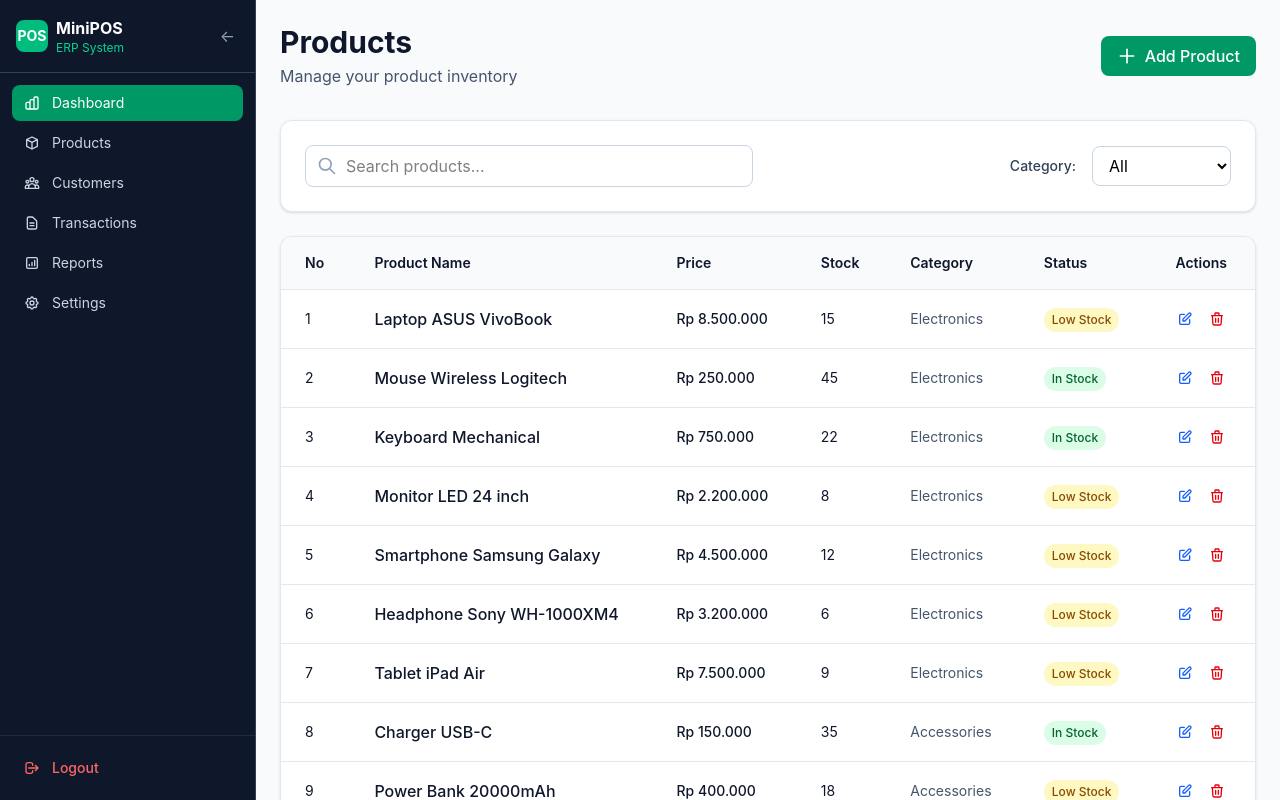
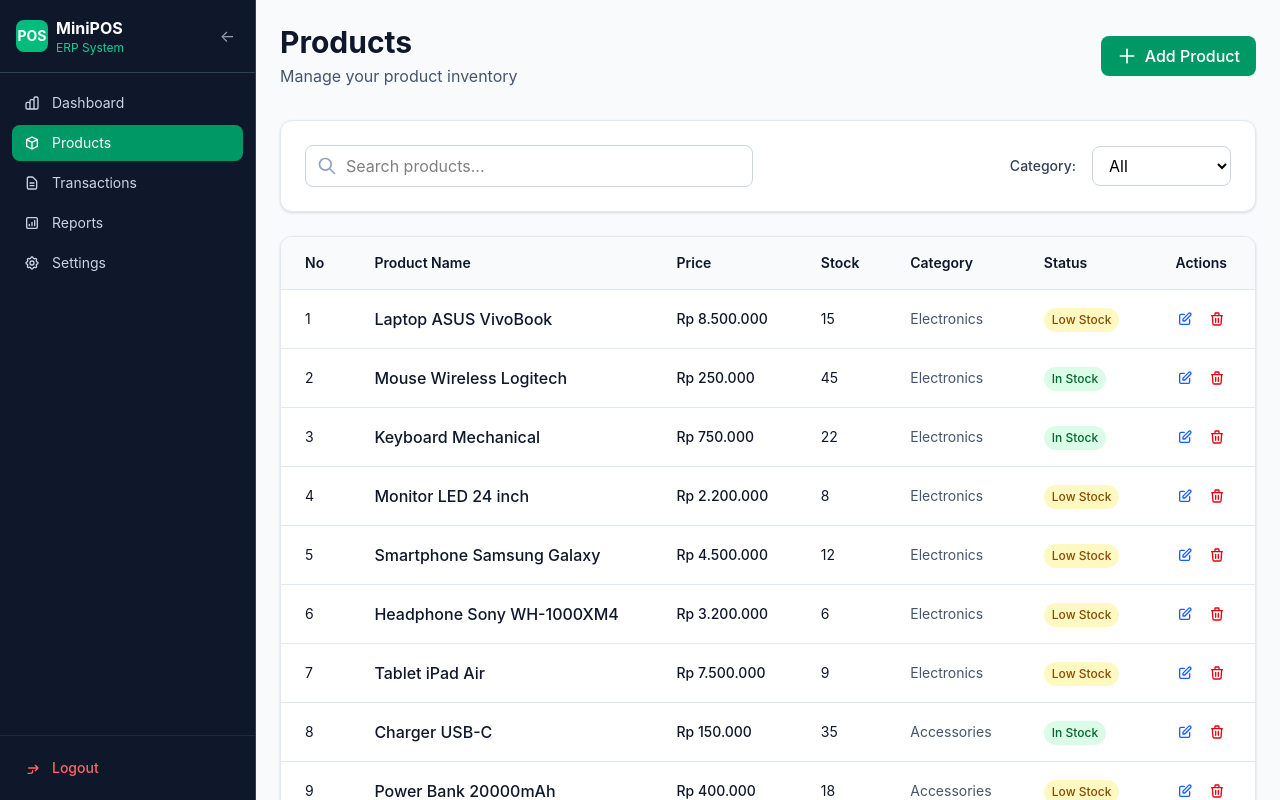
Before and after one commit to nazmisani/minipos-client, a Next.js app in the folder client/: page /products in a window 1280 px wide. Built offline with nearby package versions, Linux system fonts and the light colour scheme.

Commit message:
feat(sidebar): optimize icon usage and enhance navigation with path handling

```diff
--- a/client/src/components/Sidebar.tsx
+++ b/client/src/components/Sidebar.tsx
@@ -1,8 +1,9 @@
 "use client";
 
 import { useState } from "react";
+import { useRouter, usePathname } from "next/navigation";
 
-// Professional ERP Icons
+// Optimized Icons - Only what we need
 const DashboardIcon = () => (
   <svg
     className="w-4 h-4"
@@ -35,38 +36,6 @@ const ProductsIcon = () => (
   </svg>
 );
 
-const CategoriesIcon = () => (
-  <svg
-    className="w-4 h-4"
-    fill="none"
-    stroke="currentColor"
-    viewBox="0 0 24 24"
-  >
-    <path
-      strokeLinecap="round"
-      strokeLinejoin="round"
-      strokeWidth={2}
-      d="M7 7h.01M7 3h5c.512 0 1.024.195 1.414.586l7 7a2 2 0 010 2.828l-7 7a2 2 0 01-2.828 0l-7-7A1.994 1.994 0 013 12V7a4 4 0 014-4z"
-    />
-  </svg>
-);
-
-const CustomersIcon = () => (
-  <svg
-    className="w-4 h-4"
-    fill="none"
-    stroke="currentColor"
-    viewBox="0 0 24 24"
-  >
-    <path
-      strokeLinecap="round"
-      strokeLinejoin="round"
-      strokeWidth={2}
-      d="M17 20h5v-2a3 3 0 00-5.356-1.857M17 20H7m10 0v-2c0-.656-.126-1.283-.356-1.857M7 20H2v-2a3 3 0 015.356-1.857M7 20v-2c0-.656.126-1.283.356-1.857m0 0a5.002 5.002 0 019.288 0M15 7a3 3 0 11-6 0 3 3 0 016 0zm6 3a2 2 0 11-4 0 2 2 0 014 0zM7 10a2 2 0 11-4 0 2 2 0 014 0z"
-    />
-  </svg>
-);
-
 const TransactionsIcon = () => (
   <svg
     className="w-4 h-4"
@@ -95,38 +64,6 @@ const ReportsIcon = () => (
       strokeLinejoin="round"
       strokeWidth={2}
       d="M16 8v8m-4-5v5m-4-2v2m-2 4h12a2 2 0 002-2V6a2 2 0 00-2-2H6a2 2 0 00-2 2v12a2 2 0 002 2z"
-    />
-  </svg>
-);
-
-const UsersIcon = () => (
-  <svg
-    className="w-4 h-4"
-    fill="none"
-    stroke="currentColor"
-    viewBox="0 0 24 24"
-  >
-    <path
-      strokeLinecap="round"
-      strokeLinejoin="round"
-      strokeWidth={2}
-      d="M12 4.354a4 4 0 110 5.292M15 21H3v-1a6 6 0 0112 0v1zm0 0h6v-1a6 6 0 00-9-5.197m13.5-9a2.25 2.25 0 11-4.5 0 2.25 2.25 0 014.5 0z"
-    />
-  </svg>
-);
-
-const LogsIcon = () => (
-  <svg
-    className="w-4 h-4"
-    fill="none"
-    stroke="currentColor"
-    viewBox="0 0 24 24"
-  >
-    <path
-      strokeLinecap="round"
-      strokeLinejoin="round"
-      strokeWidth={2}
-      d="M9 5H7a2 2 0 00-2 2v10a2 2 0 002 2h8a2 2 0 002-2V7a2 2 0 00-2-2h-2M9 5a2 2 0 002 2h2a2 2 0 002-2M9 5a2 2 0 012-2h2a2 2 0 012 2m-6 6h6m-6 2h6m-6 2h6"
     />
   </svg>
 );
@@ -164,23 +101,56 @@ const LogoutIcon = () => (
       strokeLinecap="round"
       strokeLinejoin="round"
       strokeWidth={2}
-      d="M17 16l4-4m0 0l-4-4m4 4H7m6 4v1a3 3 0 01-3 3H6a3 3 0 01-3-3V7a3 3 0 013-3h4a3 3 0 013 3v1"
+      d="M17 16l4-4m0 0l-4-4m4 4H7m6 4v1a3 3 0 01-3 3H6a3 z3 0 01-3-3V7a3 3 0 013-3h4a3 3 0 013 3v1"
     />
   </svg>
 );
 
 export default function Sidebar() {
   const [isCollapsed, setIsCollapsed] = useState(false);
-  const [activeItem, setActiveItem] = useState("dashboard");
+  const router = useRouter();
+  const pathname = usePathname();
 
   const menuItems = [
-    { id: "dashboard", label: "Dashboard", icon: <DashboardIcon /> },
-    { id: "products", label: "Products", icon: <ProductsIcon /> },
-    { id: "customers", label: "Customers", icon: <CustomersIcon /> },
-    { id: "transactions", label: "Transactions", icon: <TransactionsIcon /> },
-    { id: "reports", label: "Reports", icon: <ReportsIcon /> },
-    { id: "settings", label: "Settings", icon: <SettingsIcon /> },
+    {
+      id: "dashboard",
+      label: "Dashboard",
+      icon: <DashboardIcon />,
+      path: "/dashboard",
+    },
+    {
+      id: "products",
+      label: "Products",
+      icon: <ProductsIcon />,
+      path: "/products",
+    },
+    {
+      id: "transactions",
+      label: "Transactions",
+      icon: <TransactionsIcon />,
+      path: "/transactions",
+    },
+    {
+      id: "reports",
+      label: "Reports",
+      icon: <ReportsIcon />,
+      path: "/reports",
+    },
+    {
+      id: "settings",
+      label: "Settings",
+      icon: <SettingsIcon />,
+      path: "/settings",
+    },
   ];
+
+  const handleNavigation = (path: string) => {
+    router.push(path);
+  };
+
+  const handleLogout = () => {
+    router.push("/login");
+  };
 
   return (
     <div
@@ -212,25 +182,33 @@ export default function Sidebar() {
 
       {/* Menu */}
       <div className="flex-1 overflow-y-auto p-3">
-        {menuItems.map((item) => (
+        {menuItems.map((item) => {
+          const isActive = pathname === item.path;
+          return (
             <button
               key={item.id}
-            onClick={() => setActiveItem(item.id)}
+              onClick={() => handleNavigation(item.path)}
               className={`w-full flex items-center px-3 py-2 mb-1 rounded-lg text-left transition-colors ${
-              activeItem === item.id
+                isActive
                   ? "bg-emerald-600 text-white"
                   : "text-slate-300 hover:bg-slate-800 hover:text-white"
               }`}
             >
               <span className="flex-shrink-0">{item.icon}</span>
-            {!isCollapsed && <span className="ml-3 text-sm">{item.label}</span>}
+              {!isCollapsed && (
+                <span className="ml-3 text-sm">{item.label}</span>
+              )}
             </button>
-        ))}
+          );
+        })}
       </div>
 
-      {/* Logout - Professional Design */}
+      {/* Logout */}
       <div className="flex-shrink-0 p-3 border-t border-slate-700/50">
-        <button className="w-full flex items-center px-3 py-2.5 rounded-lg text-red-400 hover:text-red-300 hover:bg-red-500/10 transition-all duration-200 group">
+        <button
+          onClick={handleLogout}
+          className="w-full flex items-center px-3 py-2.5 rounded-lg text-red-400 hover:text-red-300 hover:bg-red-500/10 transition-all duration-200 group"
+        >
           <span className="flex-shrink-0 group-hover:scale-110 transition-transform">
             <LogoutIcon />
           </span>
```
Lines whose indentation alone changed are shown as unchanged.
